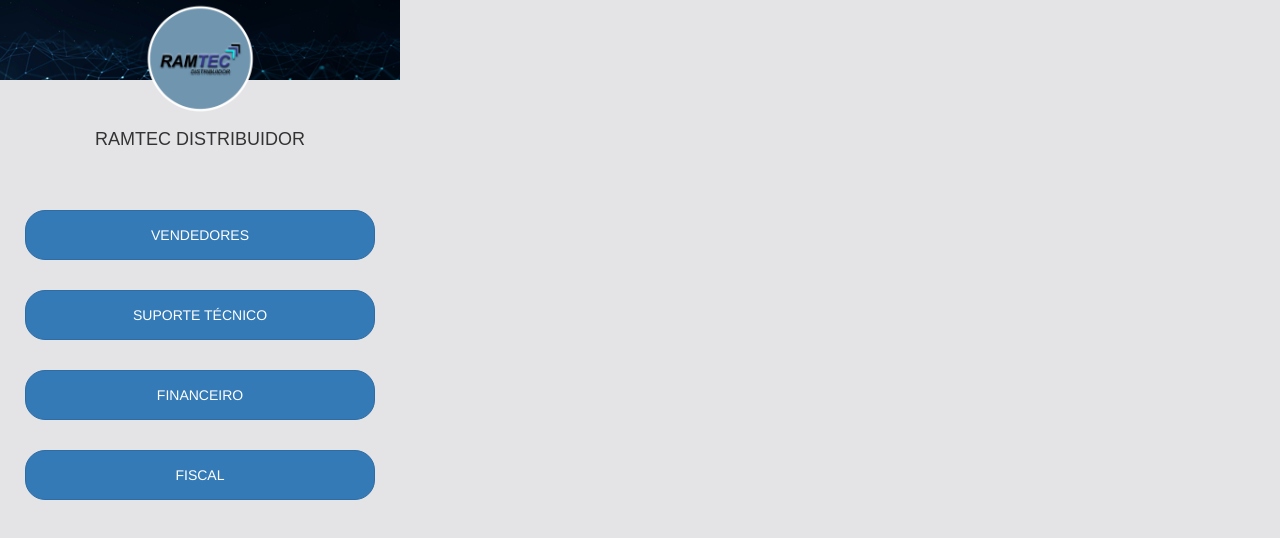
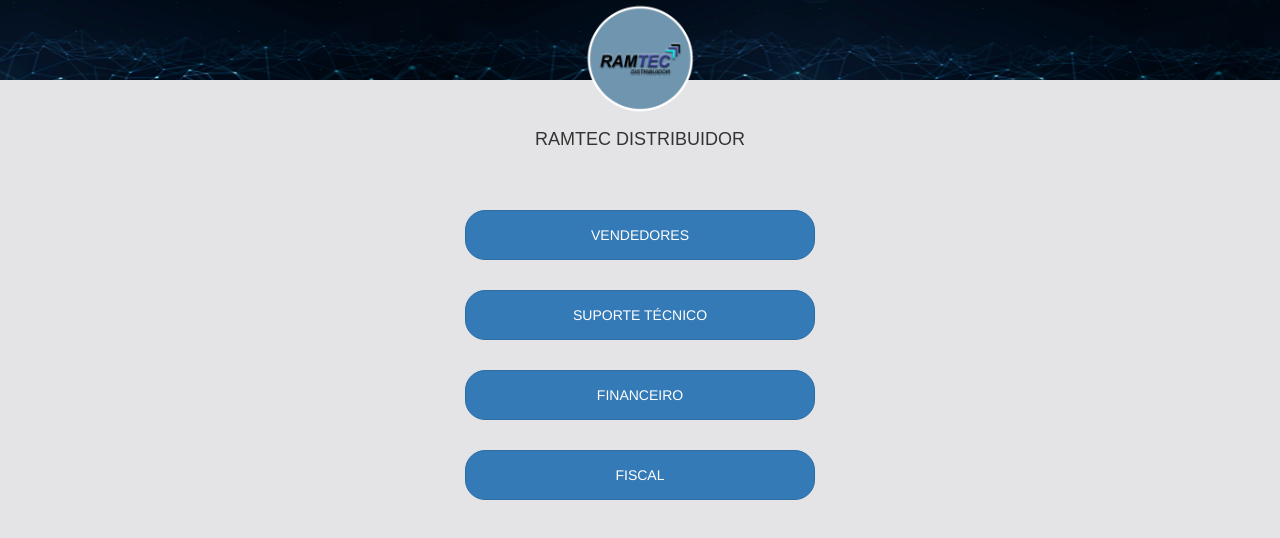
Before and after one commit to ramtecsolucoes/contatos, a plain HTML site: page index.html in a window 1280 px wide. Drawn offline with nearby package versions, Linux system fonts and the light colour scheme; a web font is replaced by a local one.

Commit message:
Update styles.css

```diff
--- a/styles.css
+++ b/styles.css
@@ -3,7 +3,7 @@
 
 body{
   background-color: #e4e4e7;
-  max-width: 400px;
+
   margin:0;
   padding:0;
 
@@ -12,6 +12,7 @@ body{
 
 header{
   margin:0;
+  padding: 0;
     width: auto;
     height: auto;
     display: flex;
@@ -19,7 +20,7 @@ header{
     justify-content: center;
     align-items: center;
     background-image: url('background.png');
-    background-size: 1000px 80px;
+    background-size: 100% 80px;
 
     background-repeat: no-repeat;
 
```
